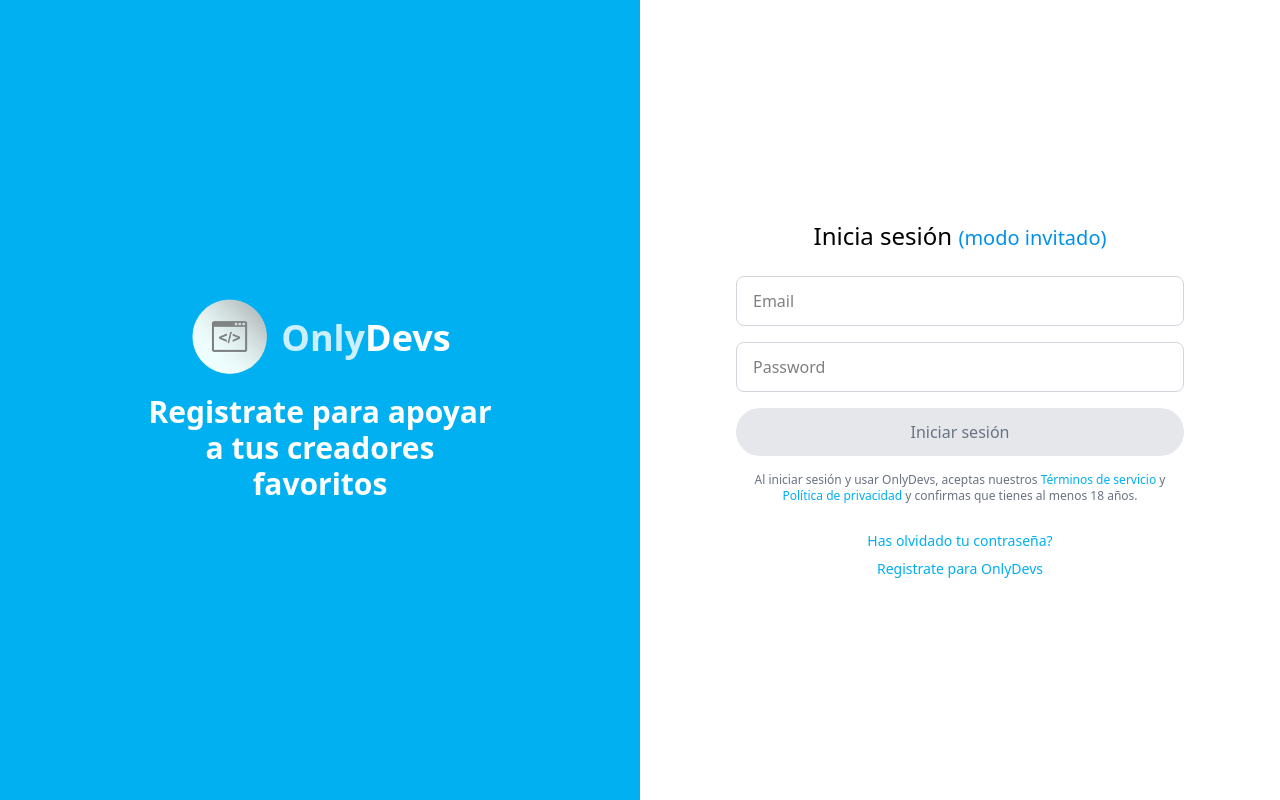
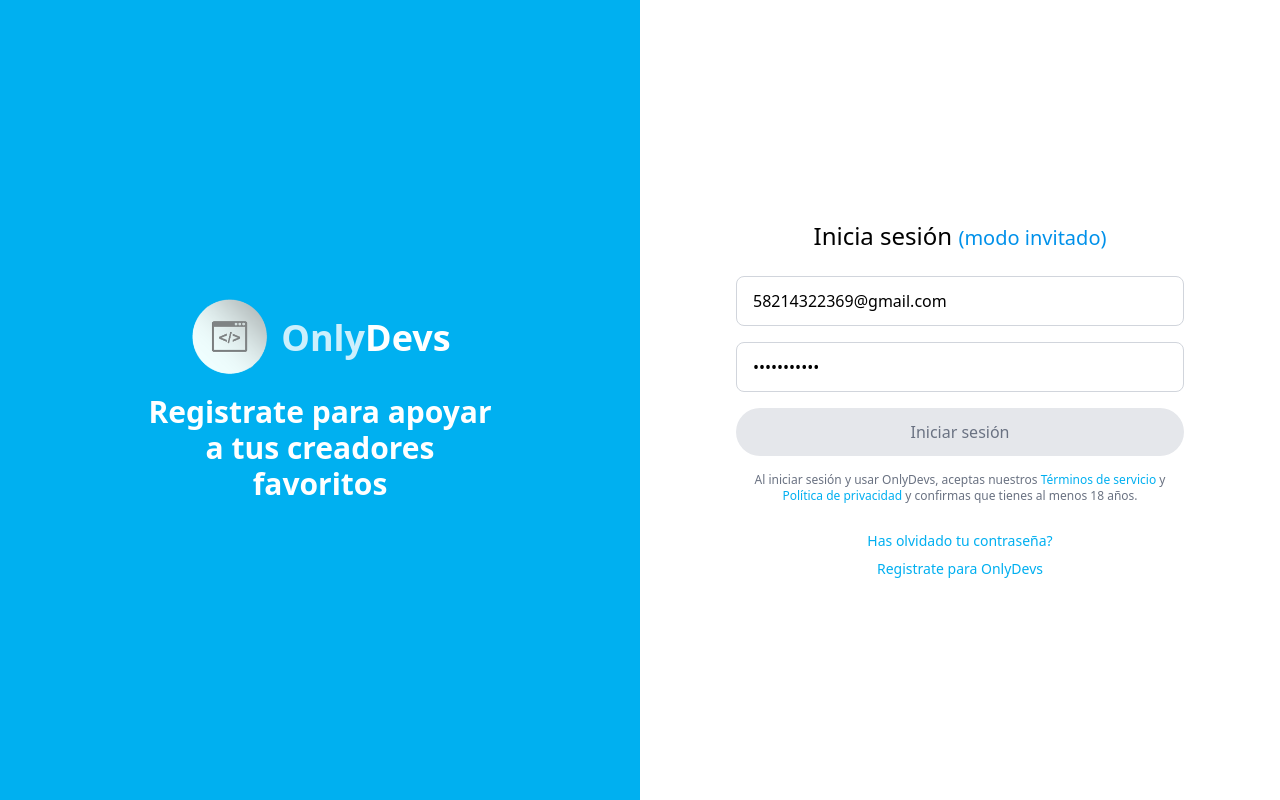
Before and after one commit to GlennderNM/onlydev, a React (Vite) app: page /login in a window 1280 px wide. Built offline with nearby package versions, Linux system fonts and the light colour scheme; some icons are missing.

Commit message:
Crear el email

```diff
--- a/src/pages/LoginPage.jsx
+++ b/src/pages/LoginPage.jsx
@@ -3,25 +3,37 @@ import logo from "../assets/logoonlydev.png";
 import { useEffect, useState } from "react";
 import { useGenerarCodigosAleatorios } from "../Hooks/useGenerarCodigosAleatorios";
 import { useAuthStore } from "../store/AuthStore";
+import { useCrearUsuarioYSesionMutate } from "../stack/LoginStack";
+import { Toaster } from "sonner";
+import { useForm } from "react-hook-form";
 
 
 
 export const LoginPage = () => {
-  const [showPassword, setShowPassword] = useState(false);
-  const { setCredenciales } = useAuthStore();
-  const togglePasswordVisibility = () => {
+  const [showPassword, setShowPassword] = useState(false); // Estado para controlar la visibilidad de la contraseña
+  const { setCredenciales } = useAuthStore(); // Hook para acceder al store de autenticación
+  const [email, setEmail] = useState(); // Estado para almacenar el email
+  const [password, setPassword] = useState(); // Estado para almacenar la contraseña
+
+  const togglePasswordVisibility = () => { // Función para alternar la visibilidad de la contraseña
     setShowPassword(!showPassword);
   };
 
-  const response = useGenerarCodigosAleatorios();
+  const {handleSubmit} = useForm(); // Hook de react-hook-form para manejar el formulario, aunque no se usa directamente aquí
+  const {isPending, mutate} = useCrearUsuarioYSesionMutate(); // Hook para manejar la mutación de creación de usuario y sesión
+
+  const response = useGenerarCodigosAleatorios(); // Hook para generar códigos aleatorios
   useEffect(() => {
-    const correoCompleto = response + "@gmail.com";
-    setCredenciales({ email: correoCompleto, password: response})
+    const correoCompleto = response + "@gmail.com"; // Genera un correo aleatorio
+    setCredenciales({ email: correoCompleto, password: response}) // Guarda las credenciales en el store
+    setEmail(correoCompleto); // Actualiza el estado del email
+    setPassword(response);  // Actualiza el estado de la contraseña
   }, [])
 
   return (
     <main className="flex h-screen w-full">
-      {/* Lado izquierdo - banner azul */}
+      <Toaster />
+      {/* Lado izquierdo - imagen y texto descriptivo */}
       <section
         className="hidden md:flex md:w-1/2 bg-[#00b0f0]
        flex-col justify-center items-center overflow-hidden"
@@ -49,16 +61,18 @@ export const LoginPage = () => {
             Inicia sesión{" "}
             <span className="text-[#0091ea] text-xl"> (modo invitado)</span>
           </h1>
-          <form>
+          <form onSubmit={handleSubmit(mutate)}>
             <div className="mb-4">
               <input
                 placeholder="Email"
+                value={email}
                 className="w-full px-4 py-3 border border-gray-300 rounded-lg focus:outline-none focus:ring-2 focus:ring-[#00aff0]"
               />
             </div>
             <div className="relative mb-4">
               <input
                 placeholder="Password"
+                value={password}
                 type={showPassword ? "text" : "password"}
                 className="w-full px-4 py-3 border border-gray-300 rounded-lg focus:outline-none focus:ring-2 focus:ring-[#00aff0]"
               />
@@ -72,11 +86,11 @@ export const LoginPage = () => {
             </div>
             <button
               type="submit"
-              className="w-full bg-gray-200 text-gray-500 font-medium py-3 rounded-full hover:bg-[#00aff0] transition duration-200 cursor-pointer hover:text-white"
+              className="w-full bg-gray-200 text-gray-500 font-medium py-3 rounded-full hover:bg-[#00aff0] transition duration-200 cursor-pointer hover:text-white" disabled={isPending}
             >
               Iniciar sesión
             </button>
-          </form>
+          </form >
           <div className="mt-4 text-xs text-gray-500 text-center">
             Al iniciar sesión y usar OnlyDevs, aceptas nuestros {" "}
             <a href="#" className="text-[#00aff0]">
```
